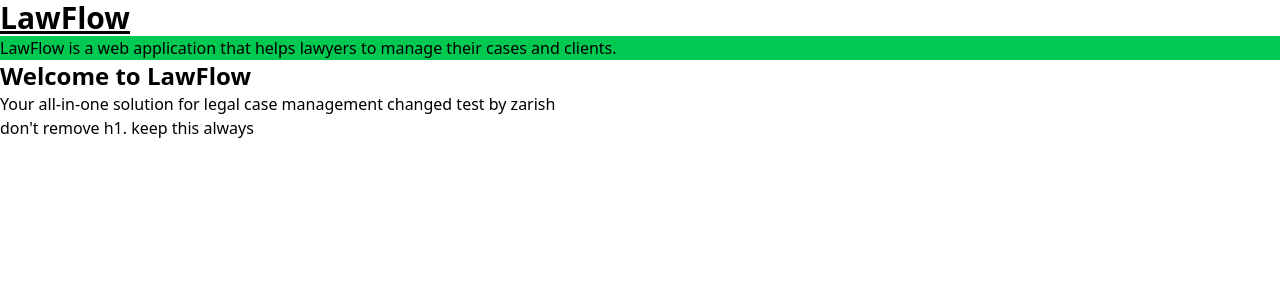
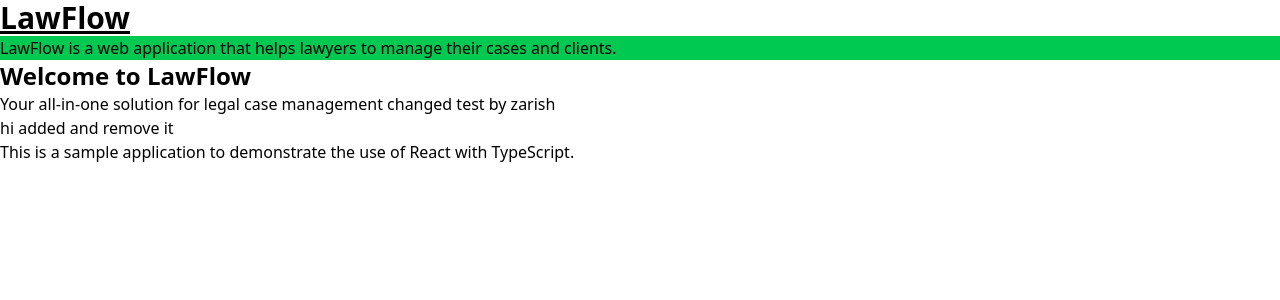
Before and after one commit to zarishnasir123/LawFlow, a React app: page / in a window 1280 px wide. Shown: the top 300 px of the page. Built offline with nearby package versions, Linux system fonts and the light colour scheme; the HTML template or start-up script is replaced by a standard one.

Commit message:
changes accepted please

```diff
--- a/src/app/App.tsx
+++ b/src/app/App.tsx
@@ -10,7 +10,11 @@ function App() {
       Your all-in-one solution for legal case management changed test by zarish
     </h2>
 
-    <h1>don't remove h1. keep this always</h1>
+    <h1>hi added and remove it</h1>
+    <h2>
+      This is a sample application to demonstrate the use of React with TypeScript.
+    </h2>
+
 
     </>
   )
```
